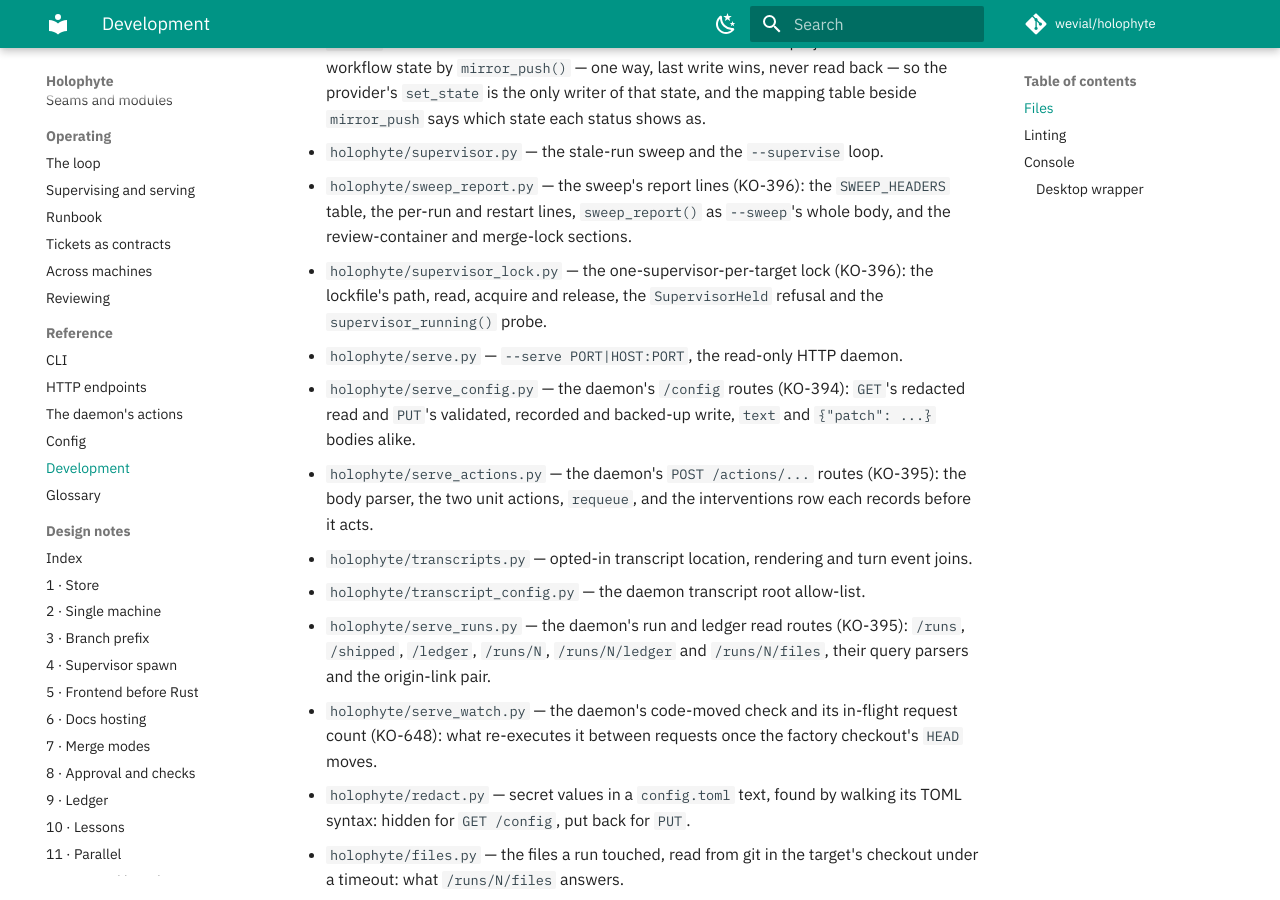
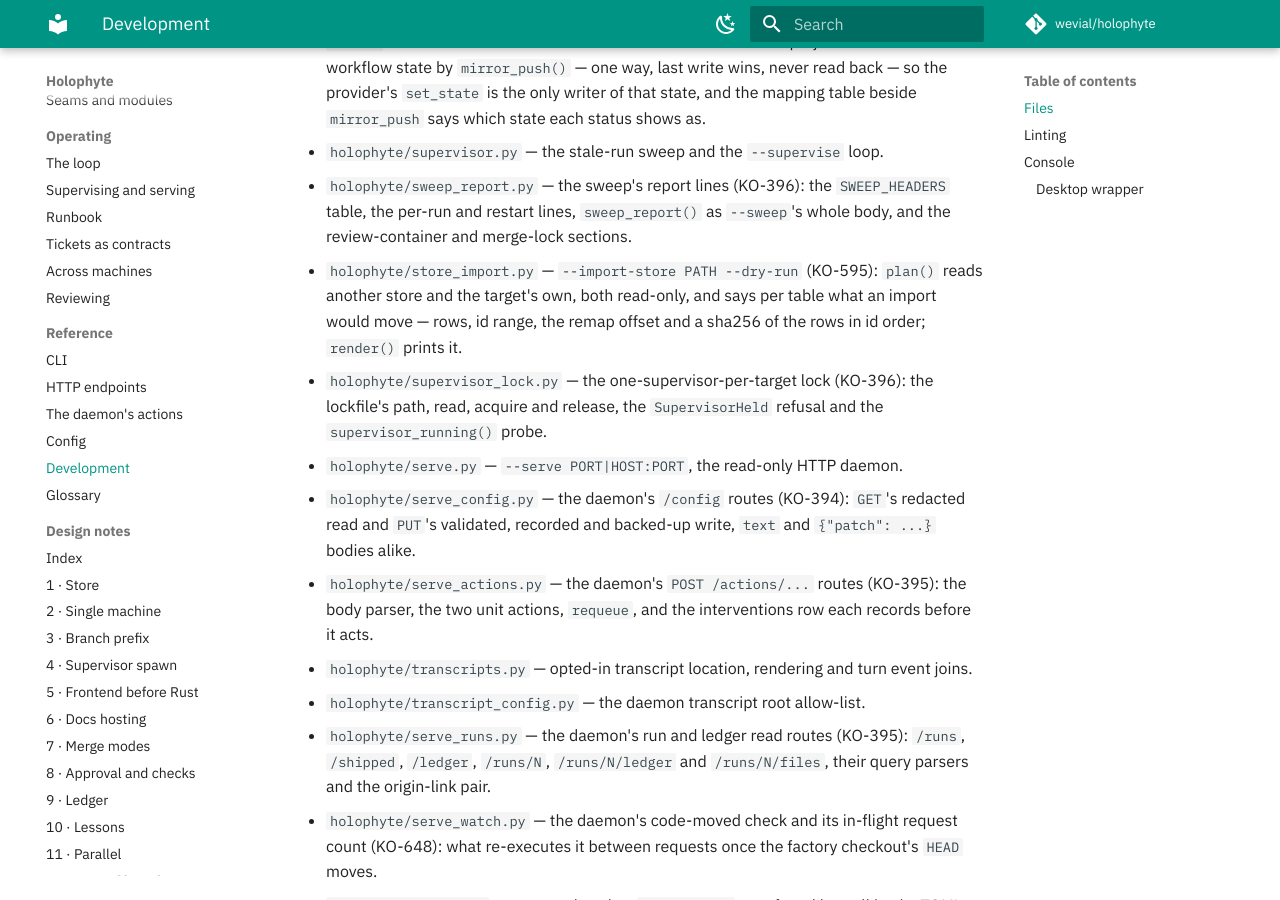
Before and after one commit to wevial/holophyte, an MkDocs documentation site: the page built from docs/development.md, in a window 1280 px wide and 900 px high, scrolled down 1347 px. Built offline with MkDocs 1.6.1 and Material for MkDocs 9.7.7, drawn with Linux system fonts in a browser that asks for light colours; comment, search, counter and statistics services are not loaded.

Commit message:
fix(store): name the import module in the tree and pin cli.py's growth (KO-595)
The unit check failed on two suite-wide rules the new mode tripped:
docs/development.md must name every holophyte/*.py module, and cli.py
grew seven lines past its 552-line pin for the --import-store wiring.
Name store_import.py beside the other modules and raise the pin to the
file's new count, as a slice that changes a pinned file does.

```diff
--- a/docs/development.md
+++ b/docs/development.md
@@ -59,6 +59,10 @@ Each module, one line:
   `SWEEP_HEADERS` table, the per-run and restart lines, `sweep_report()`
   as `--sweep`'s whole body, and the review-container and merge-lock
   sections.
+- `holophyte/store_import.py` — `--import-store PATH --dry-run` (KO-595):
+  `plan()` reads another store and the target's own, both read-only, and
+  says per table what an import would move — rows, id range, the remap
+  offset and a sha256 of the rows in id order; `render()` prints it.
 - `holophyte/supervisor_lock.py` — the one-supervisor-per-target lock
   (KO-396): the lockfile's path, read, acquire and release, the
   `SupervisorHeld` refusal and the `supervisor_running()` probe.
```
Also changed, not shown: 1 other file.
